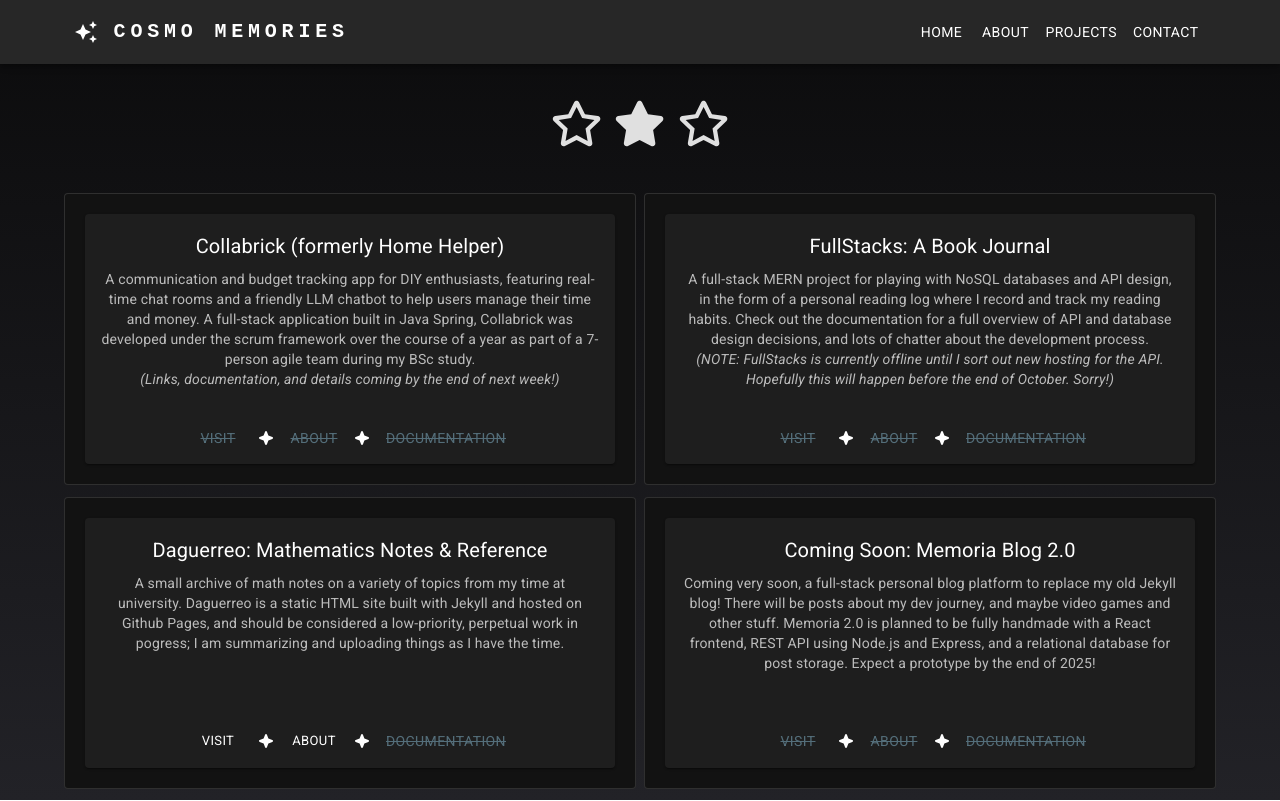
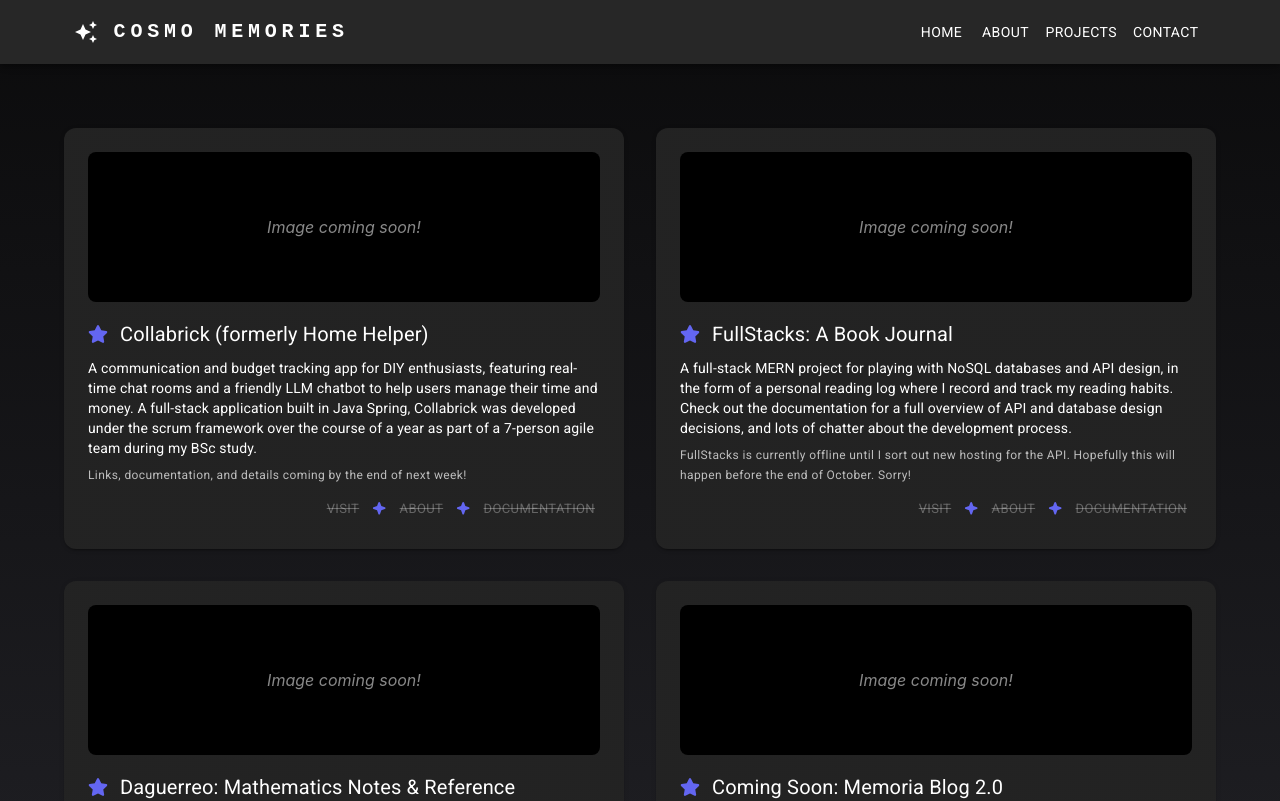
Before and after one commit to cosmo-memories/cosmo-memories.github.io, a React (Vite) app: page /projects in a window 1280 px wide. Shown: the top 801 px of the page. Built offline with nearby package versions, Linux system fonts and the light colour scheme.

Commit message:
rework project page

```diff
--- a/src/pages/About.tsx
+++ b/src/pages/About.tsx
@@ -11,6 +11,12 @@ function About() {
   return (
     <Box className="about-container">
       <Stack direction="column" spacing={0}>
+        <Box className="about-section left">
+          Reworking in progress, please check back in 24hrs or so.
+        </Box>
+      </Stack>
+
+      {/* <Stack direction="column" spacing={0}>
 
         <Box className="about-section left">
           <div className="about-heading">
@@ -105,7 +111,7 @@ function About() {
           </p>
         </Box>
 
-      </Stack>
+      </Stack> */}
     </Box>
   );
 }
--- a/src/pages/Projects.tsx
+++ b/src/pages/Projects.tsx
@@ -1,126 +1,108 @@
-import { Box, Button, Card, CardActions, CardContent, CardMedia, Container, Paper, Stack, Typography } from "@mui/material";
-import { ProjectCardProps } from "../types/Projects";
-import '../styles/Projects.css';
+import { Box, Paper, Typography, Button, Grid } from "@mui/material";
+import { ProjectLink, ProjectCardProps } from "../types/Projects";
 
-import { FaRegStar, FaStar } from "react-icons/fa";
+import { FaStar } from "react-icons/fa";
 import { PiStarFourFill } from "react-icons/pi";
 
-const projectData = [
+const projectData: ProjectCardProps[] = [
   {
     title: "Collabrick (formerly Home Helper)",
-    description: "A communication and budget tracking app for DIY enthusiasts, featuring real-time chat rooms and a friendly LLM chatbot to help users manage their time and money. A full-stack application built in Java Spring, Collabrick was developed under the scrum framework over the course of a year as part of a 7-person agile team during my BSc study.",
+    description:
+      "A communication and budget tracking app for DIY enthusiasts, featuring real-time chat rooms and a friendly LLM chatbot to help users manage their time and money. A full-stack application built in Java Spring, Collabrick was developed under the scrum framework over the course of a year as part of a 7-person agile team during my BSc study.",
     note: "Links, documentation, and details coming by the end of next week!",
   },
   {
     title: "FullStacks: A Book Journal",
-    description: "A full-stack MERN project for playing with NoSQL databases and API design, in the form of a personal reading log where I record and track my reading habits. Check out the documentation for a full overview of API and database design decisions, and lots of chatter about the development process.",
-    note: "NOTE: FullStacks is currently offline until I sort out new hosting for the API. Hopefully this will happen before the end of October. Sorry!",
+    description:
+      "A full-stack MERN project for playing with NoSQL databases and API design, in the form of a personal reading log where I record and track my reading habits. Check out the documentation for a full overview of API and database design decisions, and lots of chatter about the development process.",
+    note: "FullStacks is currently offline until I sort out new hosting for the API. Hopefully this will happen before the end of October. Sorry!",
   },
   {
     title: "Daguerreo: Mathematics Notes & Reference",
     links: [
       { label: "VISIT", href: "https://cosmo-memories.github.io/math/" },
-      { label: "ABOUT", href: "https://cosmo-memories.github.io/math/about.html" }
+      { label: "ABOUT", href: "https://cosmo-memories.github.io/math/about.html" },
     ],
-    description: "A small archive of math notes on a variety of topics from my time at university. Daguerreo is a static HTML site built with Jekyll and hosted on Github Pages, and should be considered a low-priority, perpetual work in pogress; I am summarizing and uploading things as I have the time.",
+    description:
+      "A small archive of math notes on a variety of topics from my time at university. Daguerreo is a static HTML site built with Jekyll and hosted on Github Pages, and should be considered a low-priority, perpetual work in pogress; I am summarizing and uploading things as I have the time.",
   },
   {
     title: "Coming Soon: Memoria Blog 2.0",
-    description: "Coming very soon, a full-stack personal blog platform to replace my old Jekyll blog! There will be posts about my dev journey, and maybe video games and other stuff. Memoria 2.0 is planned to be fully handmade with a React frontend, REST API using Node.js and Express, and a relational database for post storage. Expect a prototype by the end of 2025!",
-  }
+    description:
+      "Coming very soon, a full-stack personal blog platform to replace my old Jekyll blog! There will be posts about my dev journey, and maybe video games and other stuff. Memoria 2.0 is planned to be fully handmade with a React frontend, REST API using Node.js and Express, and a relational database for post storage.",
+    note: "Expect a prototype by the end of 2025!"
+  },
 ];
 
-function MuiCard({ title, description, links = [], note}: ProjectCardProps) {
-
-  const getLinkByLabel = (label: string) => links.find((link) => link.label === label);
-  const LINK_LABELS = ["VISIT", "ABOUT", "DOCUMENTATION"];
-
-  return(
-  <Card sx ={{ width: { xs: "100%" }, height: { md: 250 } }} className="single-card">
-    <CardMedia image=""></CardMedia>
-    {/* TODO: Images */}
-    <CardContent className="card-content">
-      <Typography gutterBottom variant="h6">
-        {title}
-      </Typography>
-      <Typography variant="body2" sx={{ color: "text.secondary" }}>
-        {description}
-      </Typography>
-      <Typography variant="body2" sx={{ color: "text.secondary", fontStyle: "italic" }}>
-        {note ? (<>({note})</>) : null}
-      </Typography>
-    </CardContent>
-    <CardActions sx={{ justifyContent: "center" }}>
-      {LINK_LABELS.map((label, index) => {
-        const link = getLinkByLabel(label);
-          return (
-            <>
-              {link ? (<Button size="small" key={index}><a href={link.href} target="_blank" rel="noopener noreferrer">{label}</a></Button>)
-                    : (<Button className="disabled-button"><s>{label}</s></Button>)}
-              {index < LINK_LABELS.length - 1 ? (
-              <Box component="span" sx={{ display: { xs: "none", sm: "inline-flex" } }}>
-                <PiStarFourFill size={'1em'} />
-              </Box>) : null}
-            </>
-          );
-        })}
-    </CardActions>
-  </Card>
-  )
-}
-
-// Old card code; TODO: delete once I'm sure I don't want it anymore
-
-// function ProjectCard({ title, description, links = [], note }: ProjectCardProps) {
-
-//   const getLinkByLabel = (label: string) => links.find((link) => link.label === label);
-//   const LINK_LABELS = ["VISIT", "ABOUT", "DOCUMENTATION"];
-
-//   return (
-//     <div>
-//       <h3>
-//         {title}
-//         <hr />
-//       </h3>
-
-//       <p>
-//         {LINK_LABELS.map((label, index) => {
-//           const link = getLinkByLabel(label);
-//           return (
-//             <span key={index}>
-//               {link ? (<a href={link.href} target="_blank" rel="noopener noreferrer">{label}</a>) : (<s>{label}</s>)}
-//               {index < LINK_LABELS.length - 1 ? (<>&nbsp; <PiStarFourFill /> &nbsp;</>) : null}
-//             </span>
-//           );
-//         })}
-//       </p>
-
-//       <p>
-//         {description}
-//         <br />
-//         {note ? <i>({note})</i> : null}
-//       </p>
-//     </div>
-//   );
-// }
+const linkLabels = ["VISIT", "ABOUT", "DOCUMENTATION"] as const;
 
 function Projects() {
   return (
-    <Container>
-      <h1>
-        <FaRegStar /> <FaStar /> <FaRegStar />
-      </h1>
+    <Box className="main-container" sx={{ px: 0 }}>
+      <Box className="text-wrapper fade-in">
+        <Grid container spacing={4}>
+          {projectData.map(({ title, description, note, links = [] }, index) => {
+            const linkMap: Record<string, string> = {};
+            links.map(({ label, href }: ProjectLink) => {
+              linkMap[label.toUpperCase()] = href;
+            });
 
-      {Array.from({ length: Math.ceil(projectData.length / 2) }, (_, rowIndex) => (
-        <Stack key={rowIndex} direction={{ sm: "column", md: "row" }} spacing={1} className="card-row">
-          {projectData.slice(rowIndex * 2, rowIndex * 2 + 2).map((project, index) => (
-            <Paper key={index} variant="outlined" elevation={20} className="project-card">
-              <MuiCard title={project.title} links={project.links} description={project.description} note={project.note} />
-            </Paper>
-          ))}
-        </Stack>
-      ))}
-    </Container>
+            return (
+              <Grid item xs={12} md={6} key={index} sx={{ display: "flex" }}>
+                <Paper sx={{ p: 3, borderRadius: 3, flexGrow: 1, display: "flex", flexDirection: "column", minHeight: 350 }}
+                       className="bounce" elevation={2} >
+                  <Box sx={{ width: "100%", height: 150, backgroundColor: "#000000ff", borderRadius: 2, mb: 2,
+                             display: "flex", alignItems: "center", justifyContent: "center", color: "#888", fontStyle: "italic", flexShrink: 0 }}>
+                    Image coming soon!
+                  </Box>
+
+                  <Typography variant="h6" fontWeight="bold" mb={1}>
+                    <Box sx={{ display: "flex", alignItems: "center", gap: 1.5 }}>
+                      <FaStar className="star-icon" />
+                      {title}
+                    </Box>
+                  </Typography>
+
+                  <Typography variant="body2" mb={1} sx={{ flexGrow: 1 }}>
+                    {description}
+                  </Typography>
+
+                  {note && (
+                    <Typography variant="caption" display="block" mb={1} color="text.secondary">
+                      {note}
+                    </Typography>
+                  )}
+
+                  <Box sx={{ mt: "auto", display: "flex", flexWrap: "wrap", justifyContent: "flex-end", alignItems: "center" }}>
+                    {linkLabels.map((label, idx) => {
+                      const href = linkMap[label];
+                      const disabled = !href;
+
+                      return (
+                        <Box key={label} sx={{ display: "flex", alignItems: "center" }}>
+                          {idx > 0 && (
+                            <Box sx={{ mx: 1 }}>
+                              <PiStarFourFill size="0.9em" className="star-icon" />
+                            </Box>
+                          )}
+                          <Button variant="text" size="small" href={href} target={disabled ? undefined : "_blank"}
+                                  rel={disabled ? undefined : "noopener noreferrer"} disabled={disabled}
+                                  sx={{ textDecoration: disabled ? "line-through" : "none", pointerEvents: disabled ? "none" : "auto",
+                                        color: disabled ? "rgba(0, 0, 0, 0.38)" : undefined,
+                                        borderColor: disabled ? "rgba(0, 0, 0, 0.12)" : undefined, minWidth: "auto" }}>
+                            {label}
+                          </Button>
+                        </Box>
+                      );
+                    })}
+                  </Box>
+                </Paper>
+              </Grid>
+            );
+          })}
+        </Grid>
+      </Box>
+    </Box>
   );
 }
 
```
